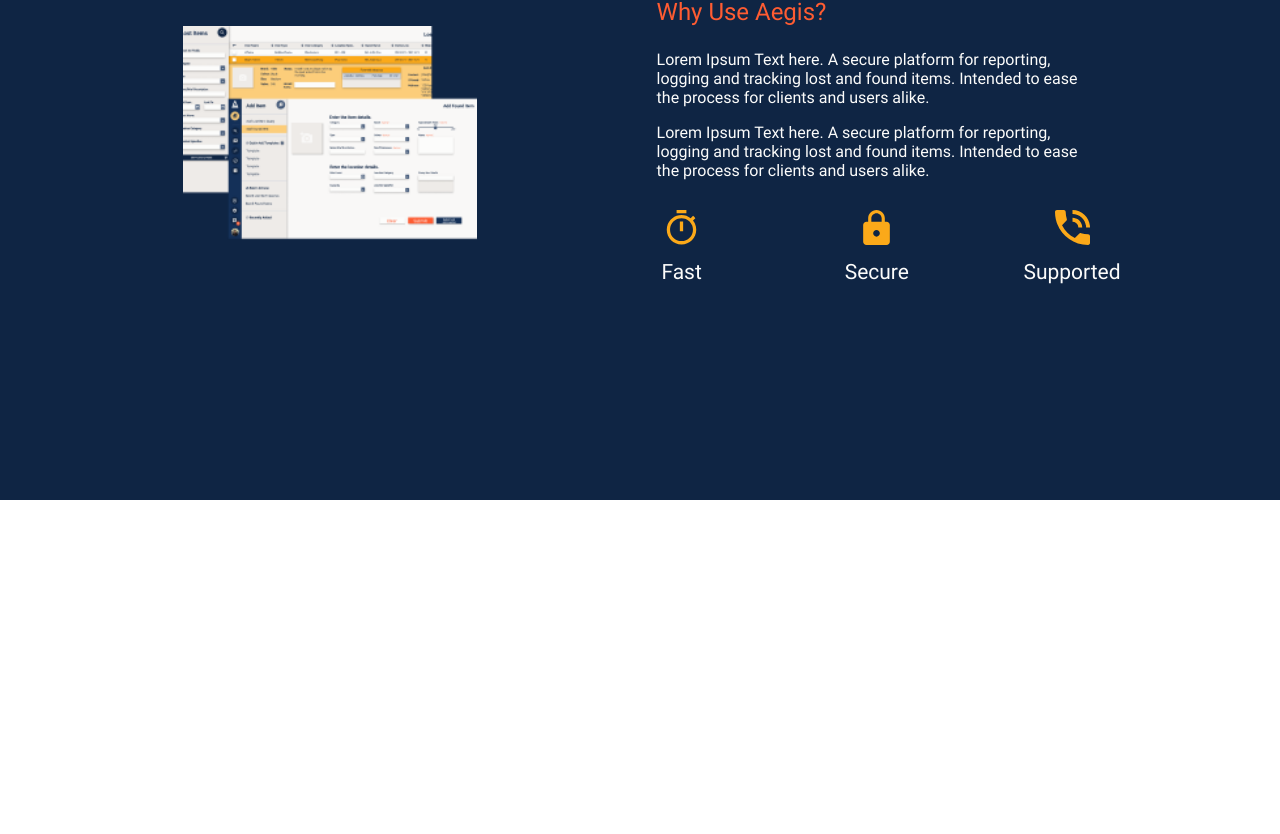
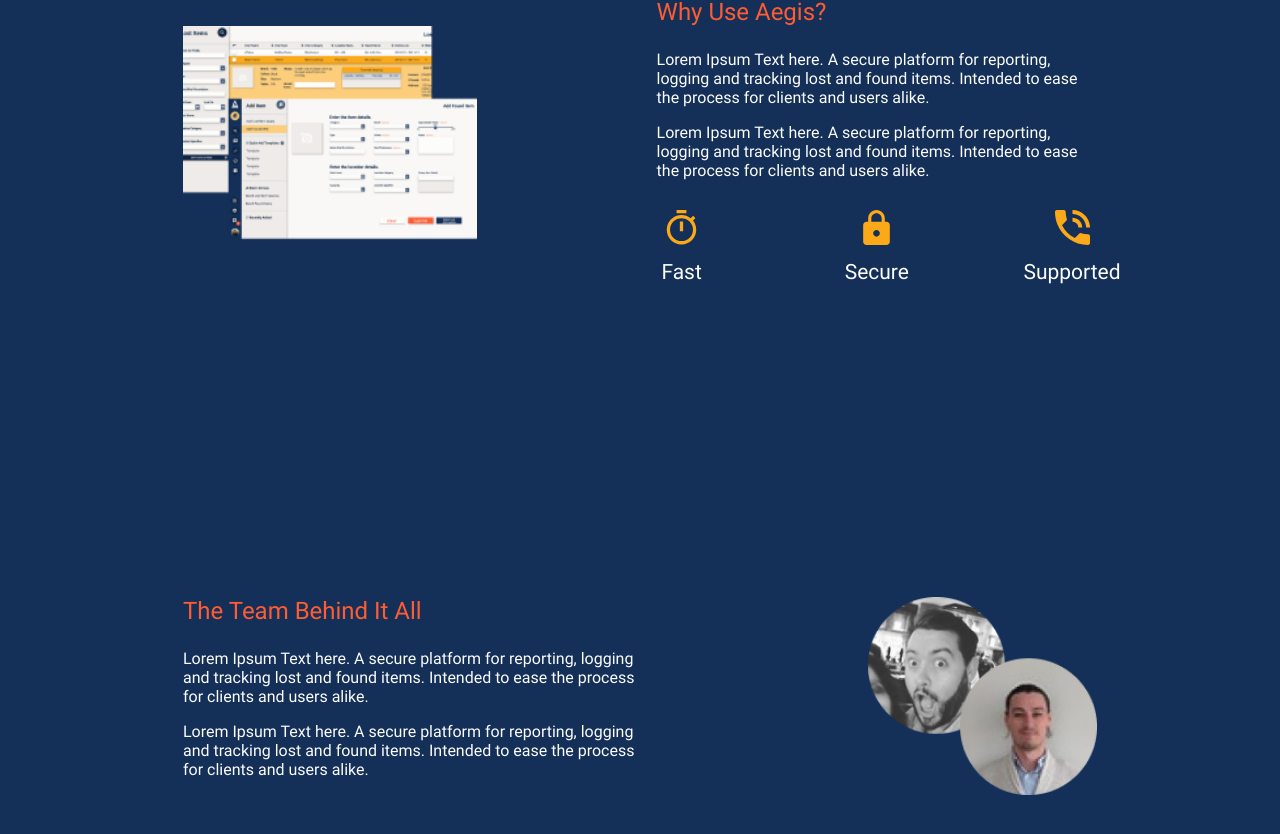
Before and after one commit to D-Nugent/aegis-client, a React (Create React App) app: page /about in a window 1280 px wide. Shown: the part 1046-1880 px from the top of the page. Before the commit the page ends 1546 px from the top, so only its background shows below. Built offline with nearby package versions, Linux system fonts and the light colour scheme.

Commit message:
refactored code based on new hero component

```diff
--- a/src/pages/About/About.scss
+++ b/src/pages/About/About.scss
@@ -127,7 +127,7 @@
 }
 
 .why {
-    background-color: $color-secondary;
+    background-color: $color-primary;
     padding-top: 20px;
 
     @include tablet {
@@ -213,7 +213,7 @@
 
 .team {
     padding-top: 97px;
-    background-color: $color-secondary;
+    background-color: $color-primary;
 
     &__heading-secondary {
         @extend .purpose__heading-secondary;
--- a/src/pages/About/About.tsx
+++ b/src/pages/About/About.tsx
@@ -47,28 +47,22 @@ function About() {
                     </div>
                 </div>
             </section>
+            <section className="team">
+                <div className="team__wrapper">
+                    <div className="team__column">
+                        <h2 className="team__heading-secondary">The Team Behind It All</h2>
+                        <p className="team__text">Lorem Ipsum Text here. A secure platform for reporting, logging and tracking lost and found items. Intended to ease the process for clients and users alike.</p>
+                        <p className="team__text">Lorem Ipsum Text here. A secure platform for reporting, logging and tracking lost and found items. Intended to ease the process for clients and users alike.</p>
+                    </div>
+                    <div className="team__column">
+                        <div className="team__canvas">
+                            <img src={AboutTeamImg} alt="meet the team" />
+                        </div>
+                    </div>
+                </div>
+            </section>
         </main>
     )
-
-    // return (
-    //     <main className="about">
-
-    //         <section className="team">
-    //             <div className="team__wrapper">
-    //                 <div className="team__column">
-    //                     <h2 className="team__heading-secondary">The Team Behind It All</h2>
-    //                     <p className="team__text">Lorem Ipsum Text here. A secure platform for reporting, logging and tracking lost and found items. Intended to ease the process for clients and users alike.</p>
-    //                     <p className="team__text">Lorem Ipsum Text here. A secure platform for reporting, logging and tracking lost and found items. Intended to ease the process for clients and users alike.</p>
-    //                 </div>
-    //                 <div className="team__column">
-    //                     <div className="team__canvas">
-    //                         <img src={AboutTeamImg} alt="meet the team" />
-    //                     </div>
-    //                 </div>
-    //             </div>
-    //         </section>
-    //     </main>
-    // );
 
 }
 
```
